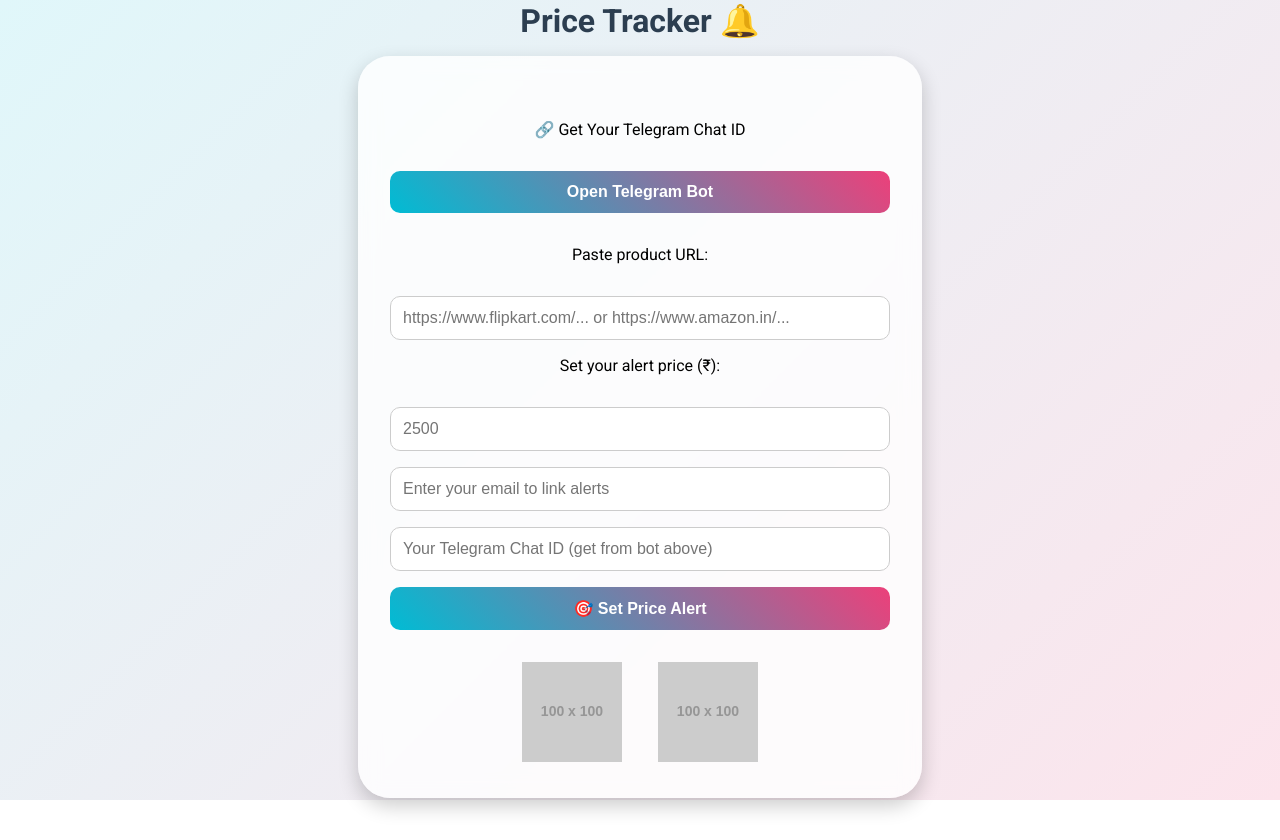
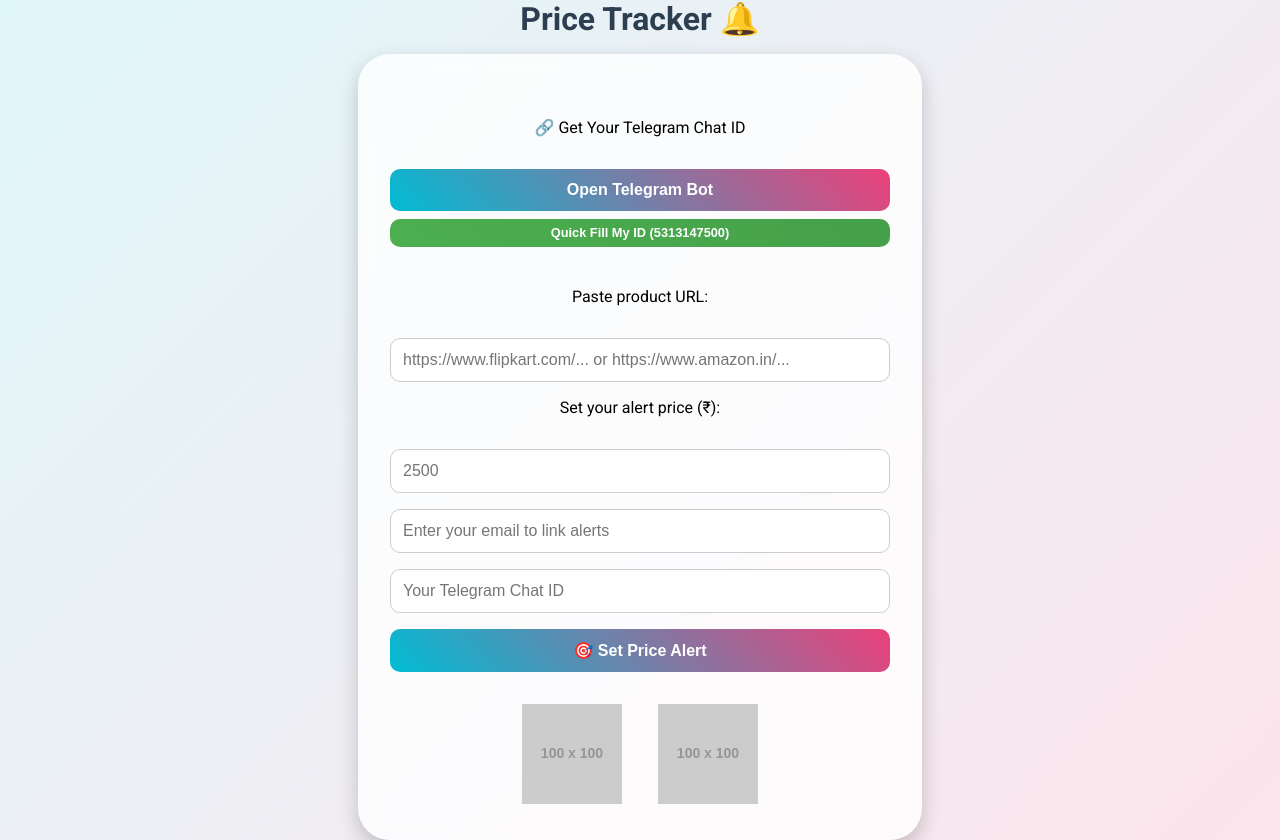
Before and after one commit to vasudeva1234-sketch/price-tracker-site, a plain HTML site: page index.html in a window 1280 px wide. Before the commit the page ends 800 px from the top, so only its background shows below. Drawn offline with Linux system fonts and the light colour scheme; placeholder pictures from the web are drawn by us.

Commit message:
index.html

```diff
--- a/index.html
+++ b/index.html
@@ -102,6 +102,13 @@
       color: #721c24;
       border: 1px solid #f5c6cb;
     }
+
+    .quick-fill {
+      background: linear-gradient(45deg, #4CAF50, #45a049);
+      font-size: 0.8rem;
+      padding: 0.4rem;
+      margin: 0.5rem 0;
+    }
   </style>
 </head>
 <body>
@@ -110,6 +117,9 @@
     <p style="margin-top:2rem">🔗 Get Your Telegram Chat ID</p>
     <button onclick="loginWithTelegram()">Open Telegram Bot</button>
 
+    <!-- Quick fill button for your convenience -->
+    <button class="quick-fill" onclick="quickFillYourId()">Quick Fill My ID (5313147500)</button>
+
     <p style="margin-top:2rem">Paste product URL:</p>
     <input type="text" id="productUrl" placeholder="https://www.flipkart.com/... or https://www.amazon.in/..." />
 
@@ -117,7 +127,7 @@
     <input type="number" id="targetPrice" placeholder="2500" min="1"/>
 
     <input type="email" id="email" placeholder="Enter your email to link alerts" />
-    <input type="text" id="telegramId" placeholder="Your Telegram Chat ID (get from bot above)" />
+    <input type="text" id="telegramId" placeholder="Your Telegram Chat ID" />
 
     <button id="submitBtn" onclick="submitAlert()">🎯 Set Price Alert</button>
 
@@ -138,6 +148,11 @@
 
     function loginWithTelegram() {
       window.open('https://t.me/pricealert_ai_bot', '_blank');
+    }
+
+    function quickFillYourId() {
+      document.getElementById("telegramId").value = "5313147500";
+      showStatus("✅ Your Chat ID has been filled!", false);
     }
 
     function validateEmail(email) {
@@ -191,7 +206,7 @@
       }
 
       if (!telegramId || telegramId.length < 5) {
-        showStatus("Please enter your Telegram Chat ID (get it from the bot above)", true);
+        showStatus("Please enter your Telegram Chat ID", true);
         return;
       }
 
@@ -226,7 +241,7 @@
 
         if (trackData.success) {
           showStatus(`✅ Price alert set successfully! You'll be notified when the price drops to ₹${price} or below.`);
-          // Clear form
+          // Clear form except email and telegram ID
           document.getElementById("productUrl").value = "";
           document.getElementById("targetPrice").value = "";
         } else {
```
